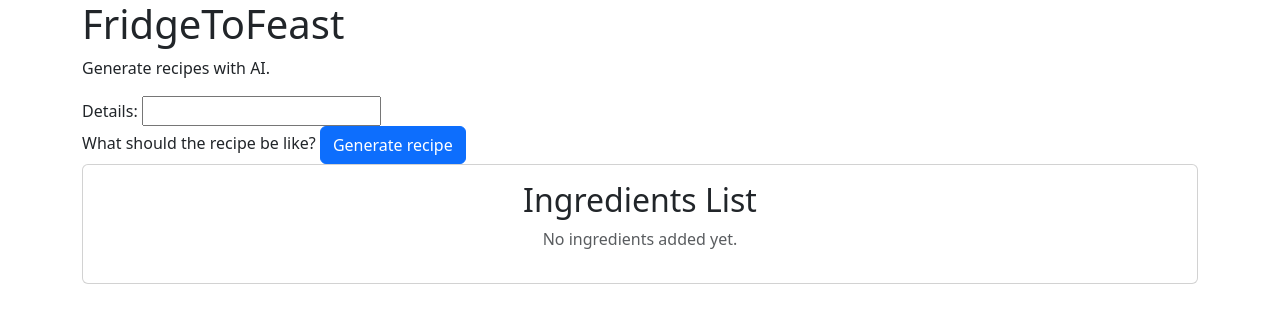
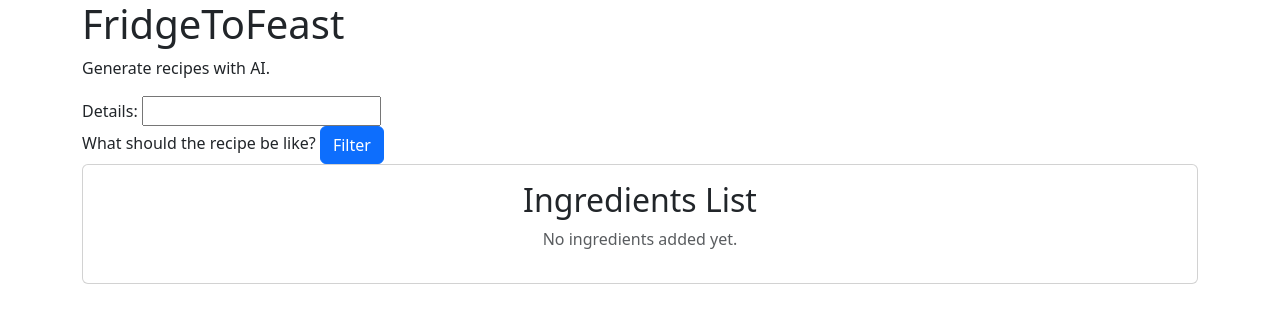
Before and after one commit to alejoriosm04/F2F, a Django app: page / in a window 1280 px wide. Shown: the top 323 px of the page. Run offline with Django 4.2, Linux system fonts and the light colour scheme.

Commit message:
changetextbox

```diff
--- a/kitchen/templates/home.html
+++ b/kitchen/templates/home.html
@@ -8,7 +8,7 @@
   <form method="post">
     {% csrf_token %}
     {{ form }}
-    <input id="generate-recipe-btn" type="submit" class="btn btn-primary" value="Generate recipe">
+    <input id="generate-recipe-btn" type="submit" class="btn btn-primary" value="Filter">
   </form>
   <!-- CARD SECTION -->
   <div id="card-section" class="card card-body">
```
Also changed, not shown: db.sqlite3, kitchen/views.py (line endings or trailing spaces).
